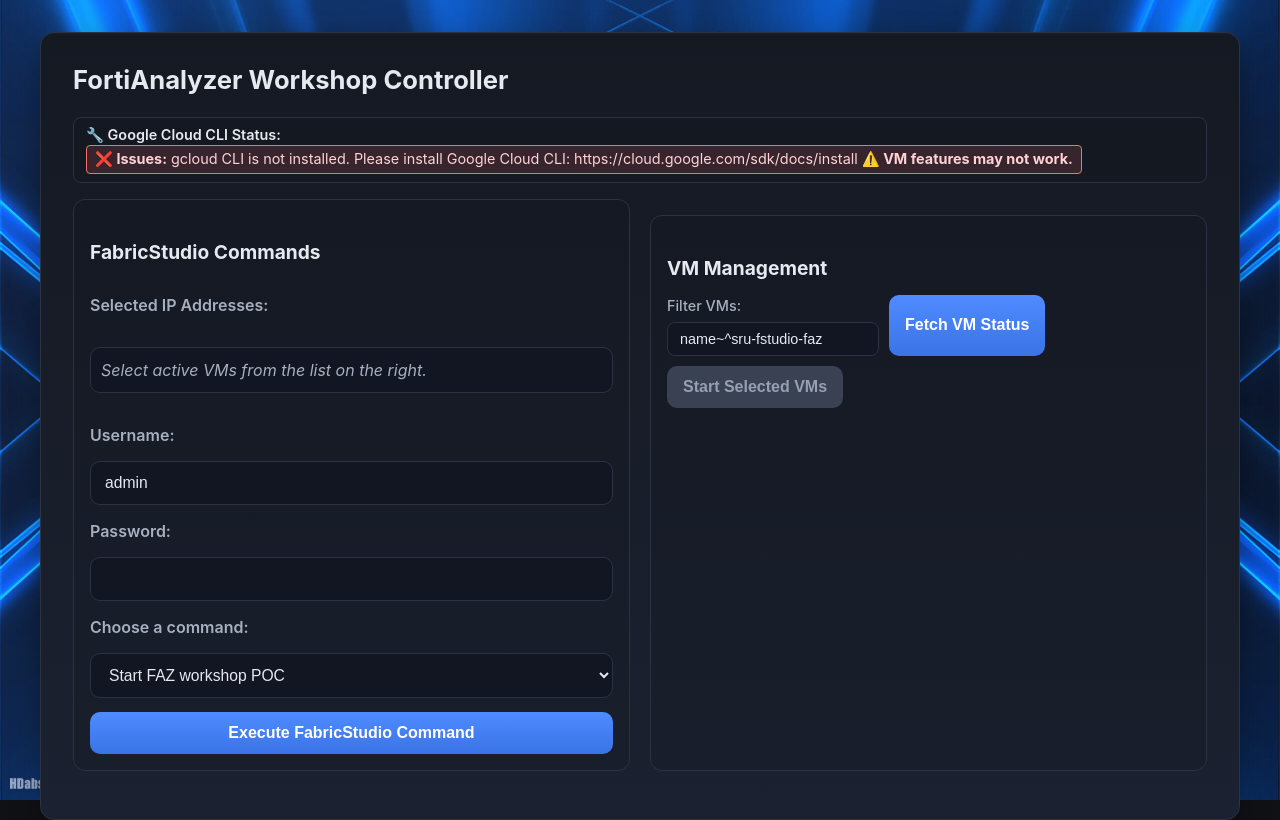
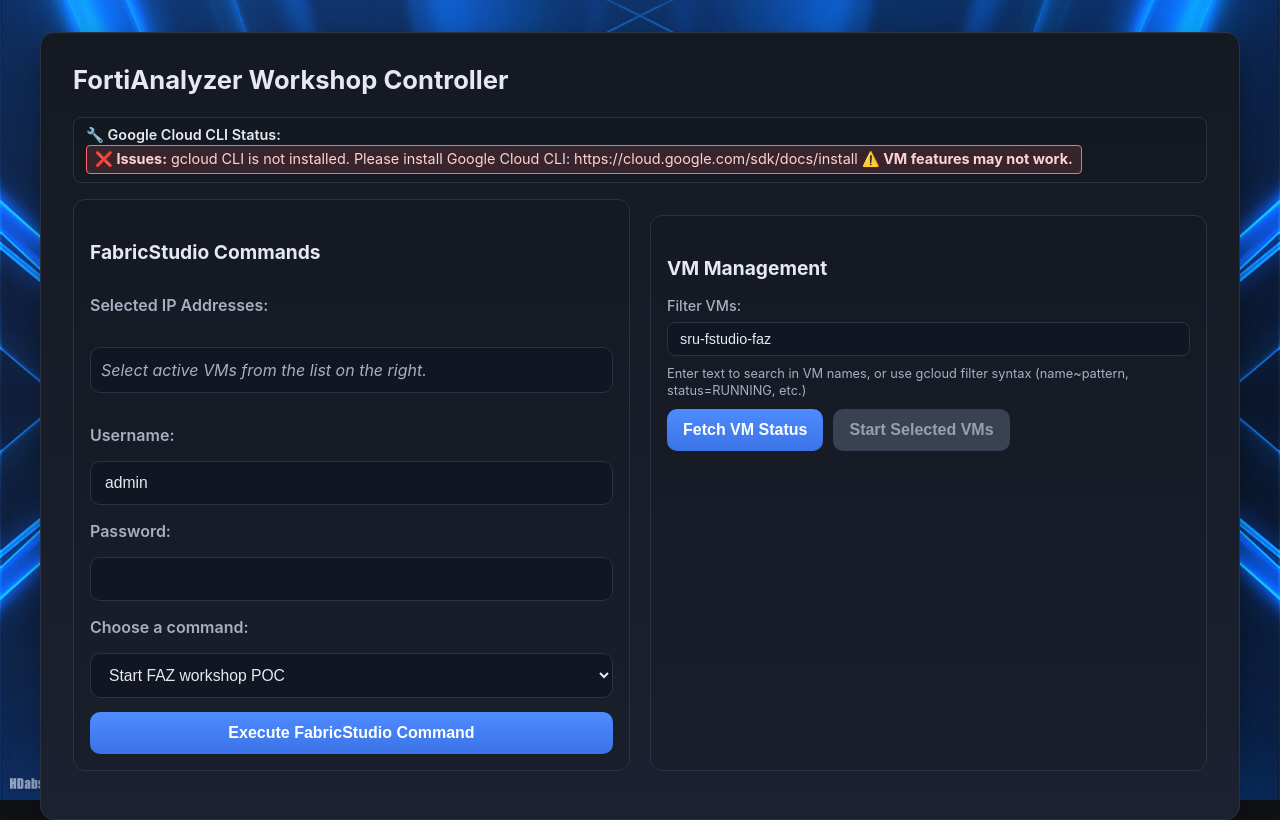
Before and after one commit to s-ruiter/FabricStudioController, a Flask app: page / in a window 1280 px wide. Run offline with Flask 3, Linux system fonts and the light colour scheme.

Commit message:
Make VM filter more user-friendly
- Convert simple text input to 'name~text' filter automatically
- Support both simple text and advanced gcloud filter syntax
- Update placeholder text to be more intuitive
- Add helper text explaining filter behavior
- Change default value to simple text 'sru-fstudio-faz'
- Add CSS styling for helper text

```diff
--- a/static/style.css
+++ b/static/style.css
@@ -237,6 +237,13 @@ pre {
   border-color: var(--accent);
   box-shadow: 0 0 0 2px rgba(79, 140, 255, 0.2);
 }
+
+.filter-help {
+  font-size: 0.8rem;
+  color: var(--text-secondary);
+  margin-top: 4px;
+  line-height: 1.3;
+}
 .vm-list { list-style: none; padding: 0; margin: 0; }
 
 .vm-item {
--- a/templates/index.html
+++ b/templates/index.html
@@ -76,7 +76,8 @@
                     <div class="vm-controls">
                         <div class="filter-control">
                             <label for="vm-filter">Filter VMs:</label>
-                            <input type="text" id="vm-filter" name="vm-filter" value="name~^sru-fstudio-faz" placeholder="e.g., name~^sru-fstudio-faz">
+                            <input type="text" id="vm-filter" name="vm-filter" value="sru-fstudio-faz" placeholder="e.g., workshop, test, or name~pattern">
+                            <small class="filter-help">Enter text to search in VM names, or use gcloud filter syntax (name~pattern, status=RUNNING, etc.)</small>
                         </div>
                         <button type="button" id="fetch-vms-btn" class="action-button">Fetch VM Status</button>
                         <button type="button" id="start-selected-btn" class="action-button" disabled>Start Selected VMs</button>
@@ -123,7 +124,20 @@
                 fetchVmsBtn.disabled = true;
 
                 try {
-                    const filterValue = vmFilterInput.value.trim() || 'name~^sru-fstudio-faz';
+                    const userInput = vmFilterInput.value.trim();
+                    let filterValue;
+
+                    if (!userInput) {
+                        // Default filter if nothing entered
+                        filterValue = 'name~^sru-fstudio-faz';
+                    } else if (userInput.includes('~') || userInput.includes('=') || userInput.includes(':')) {
+                        // User entered a gcloud filter format, use as-is
+                        filterValue = userInput;
+                    } else {
+                        // User entered simple text, convert to name filter
+                        filterValue = `name~${userInput}`;
+                    }
+
                     const response = await fetch(`/get-vms?filter=${encodeURIComponent(filterValue)}`);
                     const data = await response.json();
                     if (response.status !== 200) throw new Error(data.error || 'Unknown error');
```
